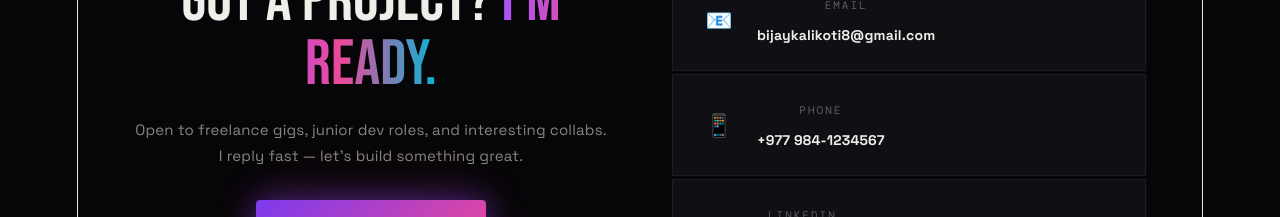
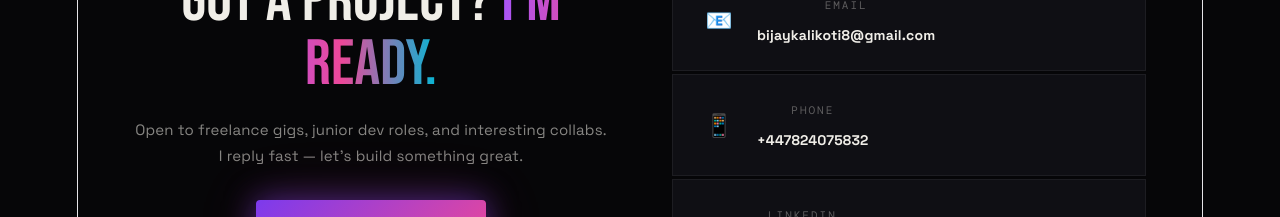
Before and after one commit to bj555555/my-portfolio, a React (Vite) app: page / in a window 1280 px wide. Shown: the part 3100-3317 px from the top of the page. Built offline with nearby package versions, Linux system fonts and the light colour scheme.

Commit message:
Update portfolio

```diff
--- a/src/App.jsx
+++ b/src/App.jsx
@@ -144,9 +144,9 @@ function App() {
             </a>
             <div className="clink cl2">
               <div className="c-icon">📱</div>
-              <div><div className="c-label">Phone</div><div className="c-val">+977 984-1234567</div></div>
+              <div><div className="c-label">Phone</div><div className="c-val">+447824075832</div></div>
             </div>
-            <a href="https://www.linkedin.com/in/bijay-kalikoti-123456789/" target="_blank" rel="noreferrer" className="clink cl3">
+            <a href="www.linkedin.com/in/bijay-kalikote-17b2982b2" target="_blank" rel="noreferrer" className="clink cl3">
               <div className="c-icon">💼</div>
               <div><div className="c-label">LinkedIn</div><div className="c-val">bijay-kalikoti</div></div>
             </a>
```
